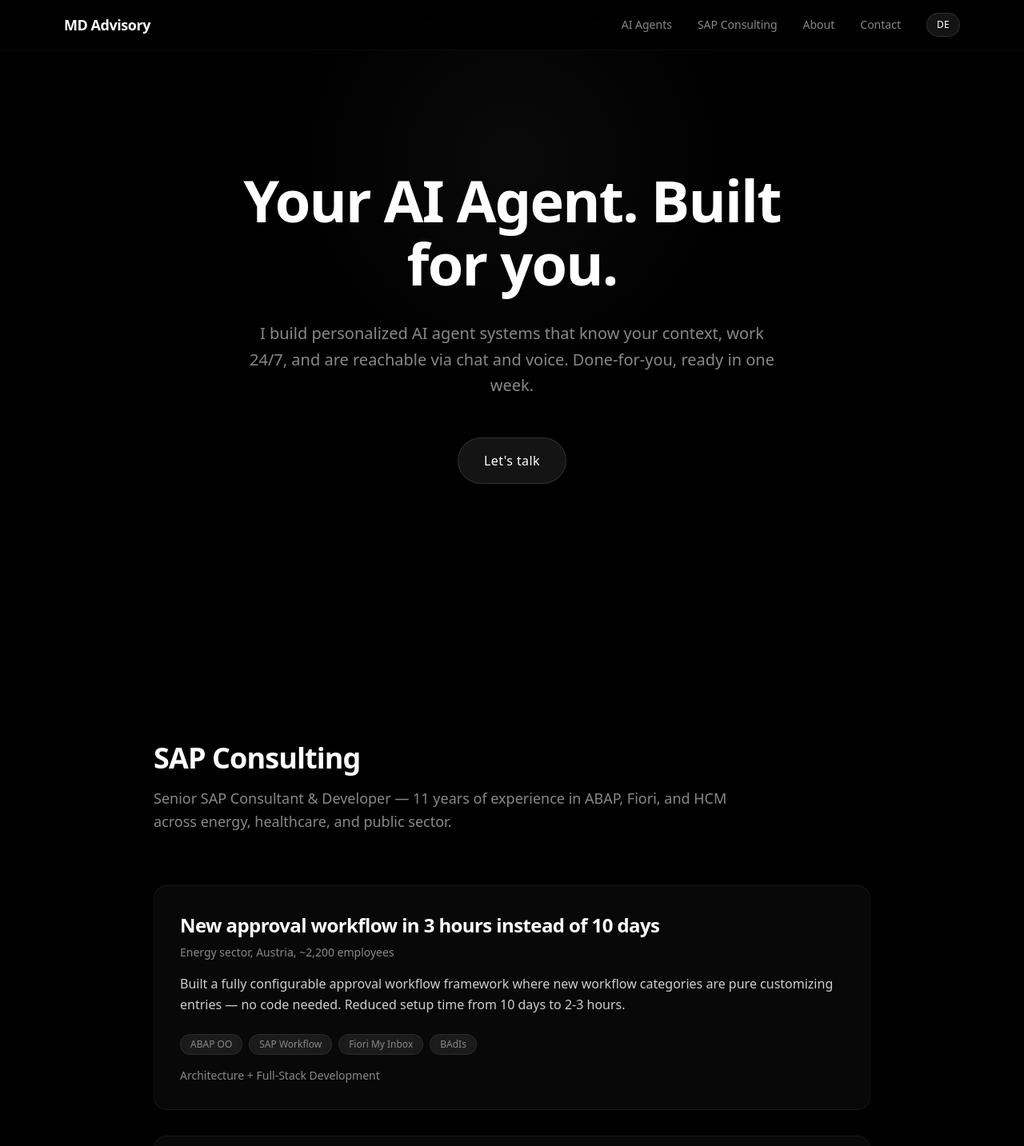
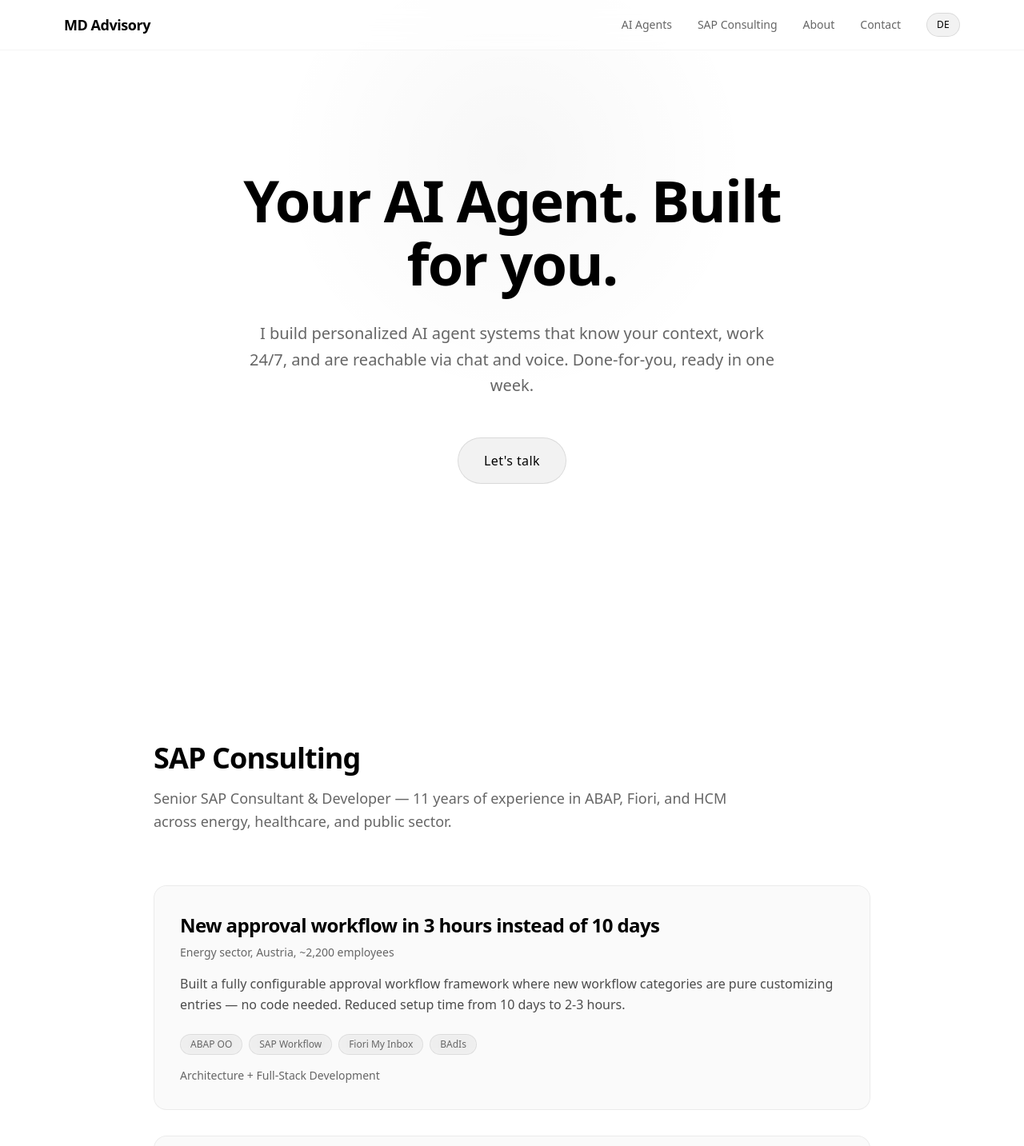
Before and after one commit to martindueck/md-advisory, a Next.js app: page / in a window 1280 px wide. Shown: the top 1433 px of the page at 80% size. Built offline with nearby package versions, Linux system fonts and the light colour scheme; a web font is replaced by a local one.

Commit message:
Invert colors: white background, black text

```diff
--- a/app/globals.css
+++ b/app/globals.css
@@ -1,13 +1,13 @@
 @import "tailwindcss";
 
 @theme inline {
-  --color-background: #000000;
-  --color-foreground: #ffffff;
-  --color-muted: #888888;
-  --color-subtle: #1a1a1a;
-  --color-glass: rgba(255, 255, 255, 0.03);
-  --color-glass-border: rgba(255, 255, 255, 0.06);
-  --color-glass-hover: rgba(255, 255, 255, 0.06);
+  --color-background: #ffffff;
+  --color-foreground: #000000;
+  --color-muted: #666666;
+  --color-subtle: #f5f5f5;
+  --color-glass: rgba(0, 0, 0, 0.02);
+  --color-glass-border: rgba(0, 0, 0, 0.06);
+  --color-glass-hover: rgba(0, 0, 0, 0.04);
   --font-sans: "Satoshi", system-ui, -apple-system, sans-serif;
 }
 
@@ -33,20 +33,20 @@ body {
 
 .glass-card:hover {
   background: var(--color-glass-hover);
-  border-color: rgba(255, 255, 255, 0.1);
+  border-color: rgba(0, 0, 0, 0.1);
 }
 
 .glass-button {
-  background: rgba(255, 255, 255, 0.08);
-  border: 1px solid rgba(255, 255, 255, 0.12);
+  background: rgba(0, 0, 0, 0.05);
+  border: 1px solid rgba(0, 0, 0, 0.1);
   backdrop-filter: blur(16px);
   -webkit-backdrop-filter: blur(16px);
   transition: all 0.3s ease;
 }
 
 .glass-button:hover {
-  background: rgba(255, 255, 255, 0.14);
-  border-color: rgba(255, 255, 255, 0.2);
+  background: rgba(0, 0, 0, 0.1);
+  border-color: rgba(0, 0, 0, 0.18);
 }
 
 .hero-glow {
@@ -56,15 +56,15 @@ body {
   border-radius: 50%;
   background: radial-gradient(
     circle,
-    rgba(255, 255, 255, 0.04) 0%,
+    rgba(0, 0, 0, 0.03) 0%,
     transparent 70%
   );
   pointer-events: none;
 }
 
 .pill {
-  background: rgba(255, 255, 255, 0.06);
-  border: 1px solid rgba(255, 255, 255, 0.08);
+  background: rgba(0, 0, 0, 0.04);
+  border: 1px solid rgba(0, 0, 0, 0.08);
   backdrop-filter: blur(8px);
   -webkit-backdrop-filter: blur(8px);
 }
@@ -100,5 +100,5 @@ body {
 }
 
 ::selection {
-  background: rgba(255, 255, 255, 0.15);
+  background: rgba(0, 0, 0, 0.1);
 }
--- a/app/page.tsx
+++ b/app/page.tsx
@@ -30,35 +30,35 @@ export default function Home() {
   return (
     <>
       {/* Navigation */}
-      <nav className="fixed top-0 left-0 right-0 z-50 flex items-center justify-between px-6 py-4 md:px-12 lg:px-20 backdrop-blur-xl bg-black/60 border-b border-white/[0.04]">
+      <nav className="fixed top-0 left-0 right-0 z-50 flex items-center justify-between px-6 py-4 md:px-12 lg:px-20 backdrop-blur-xl bg-white/60 border-b border-black/[0.04]">
         <a
           href="#"
-          className="text-lg font-bold tracking-tight text-white"
+          className="text-lg font-bold tracking-tight text-foreground"
         >
           MD Advisory
         </a>
         <div className="flex items-center gap-6 md:gap-8">
           <a
             href="#ai-agents"
-            className="hidden md:block text-sm text-muted hover:text-white transition-colors"
+            className="hidden md:block text-sm text-muted hover:text-foreground transition-colors"
           >
             {t.nav.aiAgency}
           </a>
           <a
             href="#sap"
-            className="hidden md:block text-sm text-muted hover:text-white transition-colors"
+            className="hidden md:block text-sm text-muted hover:text-foreground transition-colors"
           >
             {t.nav.sap}
           </a>
           <a
             href="#about"
-            className="hidden md:block text-sm text-muted hover:text-white transition-colors"
+            className="hidden md:block text-sm text-muted hover:text-foreground transition-colors"
           >
             {t.nav.about}
           </a>
           <a
             href="#contact"
-            className="hidden md:block text-sm text-muted hover:text-white transition-colors"
+            className="hidden md:block text-sm text-muted hover:text-foreground transition-colors"
           >
             {t.nav.contact}
           </a>
@@ -129,7 +129,7 @@ export default function Home() {
                   <p className="mt-2 text-sm text-muted">
                     {project.industry}
                   </p>
-                  <p className="mt-4 text-base text-white/80 leading-relaxed">
+                  <p className="mt-4 text-base text-foreground/70 leading-relaxed">
                     {project.summary}
                   </p>
                   <div className="mt-6 flex flex-wrap gap-2">
@@ -168,7 +168,7 @@ export default function Home() {
 
           <div className="mt-12 flex flex-col md:flex-row gap-12 items-start">
             <div className="flex-1">
-              <p className="text-base md:text-lg text-white/80 leading-relaxed">
+              <p className="text-base md:text-lg text-foreground/70 leading-relaxed">
                 {t.about.bio}
               </p>
             </div>
@@ -197,7 +197,7 @@ export default function Home() {
           <div className="mt-12 flex flex-col gap-4">
             <a
               href={`mailto:${t.contact.email}`}
-              className="text-lg md:text-xl font-medium text-white hover:text-white/70 transition-colors w-fit"
+              className="text-lg md:text-xl font-medium text-foreground hover:text-muted transition-colors w-fit"
             >
               {t.contact.email}
             </a>
@@ -205,7 +205,7 @@ export default function Home() {
               href={t.contact.linkedinUrl}
               target="_blank"
               rel="noopener noreferrer"
-              className="text-lg md:text-xl font-medium text-white hover:text-white/70 transition-colors w-fit"
+              className="text-lg md:text-xl font-medium text-foreground hover:text-muted transition-colors w-fit"
             >
               {t.contact.linkedin}
             </a>
@@ -214,7 +214,7 @@ export default function Home() {
       </section>
 
       {/* Footer */}
-      <footer className="px-6 py-8 md:px-12 lg:px-20 border-t border-white/[0.04]">
+      <footer className="px-6 py-8 md:px-12 lg:px-20 border-t border-black/[0.04]">
         <div className="max-w-4xl mx-auto flex items-center justify-between text-sm text-muted">
           <span>MD Advisory</span>
           <span>{new Date().getFullYear()}</span>
```
